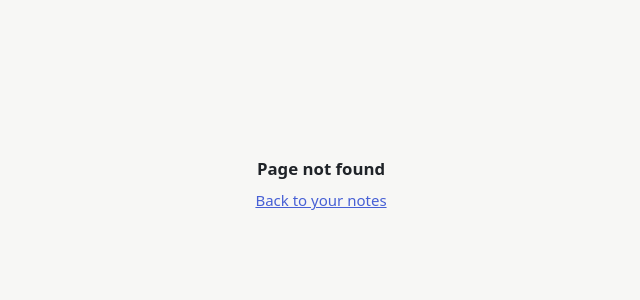
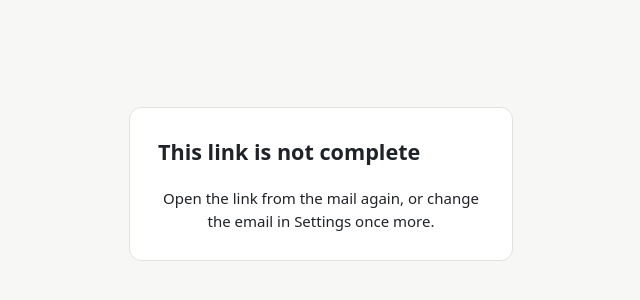
Before and after one commit to sorin-work/notes, a React (Vite) app in the folder web/: page /confirm-email in a window 1280 px wide. Before the commit this address had no page. Shown: the part 216-516 px from the top of the page, without its empty margins (319-959 px from the left). Built offline with nearby package versions, Linux system fonts and the light colour scheme.

Commit message:
feat(web): a page to confirm a new email address

```diff
--- a/web/src/App.tsx
+++ b/web/src/App.tsx
@@ -4,6 +4,7 @@ import { Layout } from './components/Layout';
 import { lazyPage } from './components/LazyPage';
 import { UpdateBanner } from './components/UpdateBanner';
 import { CapturePage } from './pages/CapturePage';
+import { ConfirmEmailPage } from './pages/ConfirmEmailPage';
 import { ForgotPasswordPage } from './pages/ForgotPasswordPage';
 import { InvitePage } from './pages/InvitePage';
 import { LoginPage } from './pages/LoginPage';
@@ -51,6 +52,7 @@ function AppRoutes() {
       {/* Open to everyone: someone who forgot the password can still be signed in somewhere. */}
       <Route path="/forgot-password" element={<ForgotPasswordPage />} />
       <Route path="/reset-password" element={<ResetPasswordPage />} />
+      <Route path="/confirm-email" element={<ConfirmEmailPage />} />
       {/* Open to everyone: the page itself asks to sign in with the invited address. */}
       <Route path="/invites" element={<InvitePage />} />
       <Route path="/s/:token" element={<SharedNotePage />} />
--- /dev/null
+++ b/web/src/pages/ConfirmEmailPage.tsx
@@ -0,0 +1,79 @@
+import { useMutation } from '@tanstack/react-query';
+import { useEffect, useState } from 'react';
+import { Link, useLocation, useNavigate } from 'react-router';
+import { confirmEmail, me } from '../api/auth';
+import { useAuth } from '../auth/AuthContext';
+import { ErrorMessage, focusOnce } from '../components/States';
+
+function tokenIn(hash: string): string {
+  return new URLSearchParams(hash.replace(/^#/, '')).get('token') ?? '';
+}
+
+/**
+ * Where the link mailed to a new address leads: /confirm-email#token=...
+ * Opening the page changes nothing. The address is taken with the button,
+ * so that a mail scanner that opens every link does not confirm it for the
+ * owner. The token is in the fragment, as with a reset link, so it stays out
+ * of the server's access log.
+ */
+export function ConfirmEmailPage() {
+  const { user, updateUser } = useAuth();
+  const location = useLocation();
+  const navigate = useNavigate();
+  const [token] = useState(() => tokenIn(location.hash));
+
+  useEffect(() => {
+    if (location.hash) {
+      navigate({ pathname: location.pathname, search: location.search }, { replace: true });
+    }
+  }, [location.hash, location.pathname, location.search, navigate]);
+
+  const confirm = useMutation({
+    mutationFn: () => confirmEmail(token),
+    onSuccess: async () => {
+      // Signed in here: show the new address without a reload.
+      if (user) updateUser(await me());
+    },
+  });
+
+  if (confirm.isSuccess) {
+    return (
+      <main className="auth-page">
+        <div className="auth-card form" role="status">
+          <h1 tabIndex={-1} ref={focusOnce}>
+            Email address changed
+          </h1>
+          <p>From now on you sign in with the new address.</p>
+          <p>{user ? <Link to="/settings">Back to Settings</Link> : <Link to="/login">Sign in</Link>}</p>
+        </div>
+      </main>
+    );
+  }
+
+  return (
+    <main className="auth-page">
+      <form
+        className="auth-card form"
+        onSubmit={(event) => {
+          event.preventDefault();
+          confirm.mutate();
+        }}
+      >
+        <h1 tabIndex={-1} ref={focusOnce}>
+          {token ? 'Confirm the new email address' : 'This link is not complete'}
+        </h1>
+        {token ? (
+          <p>The account takes this address as its email once you confirm it here.</p>
+        ) : (
+          <p>Open the link from the mail again, or change the email in Settings once more.</p>
+        )}
+        {confirm.error && <ErrorMessage error={confirm.error} />}
+        {token && (
+          <button type="submit" className="button button-primary wide" disabled={confirm.isPending}>
+            {confirm.isPending ? 'Confirming…' : 'Confirm the address'}
+          </button>
+        )}
+      </form>
+    </main>
+  );
+}
```
Also changed, not shown: 1 other file (tests, documents, lock files or other folders).
